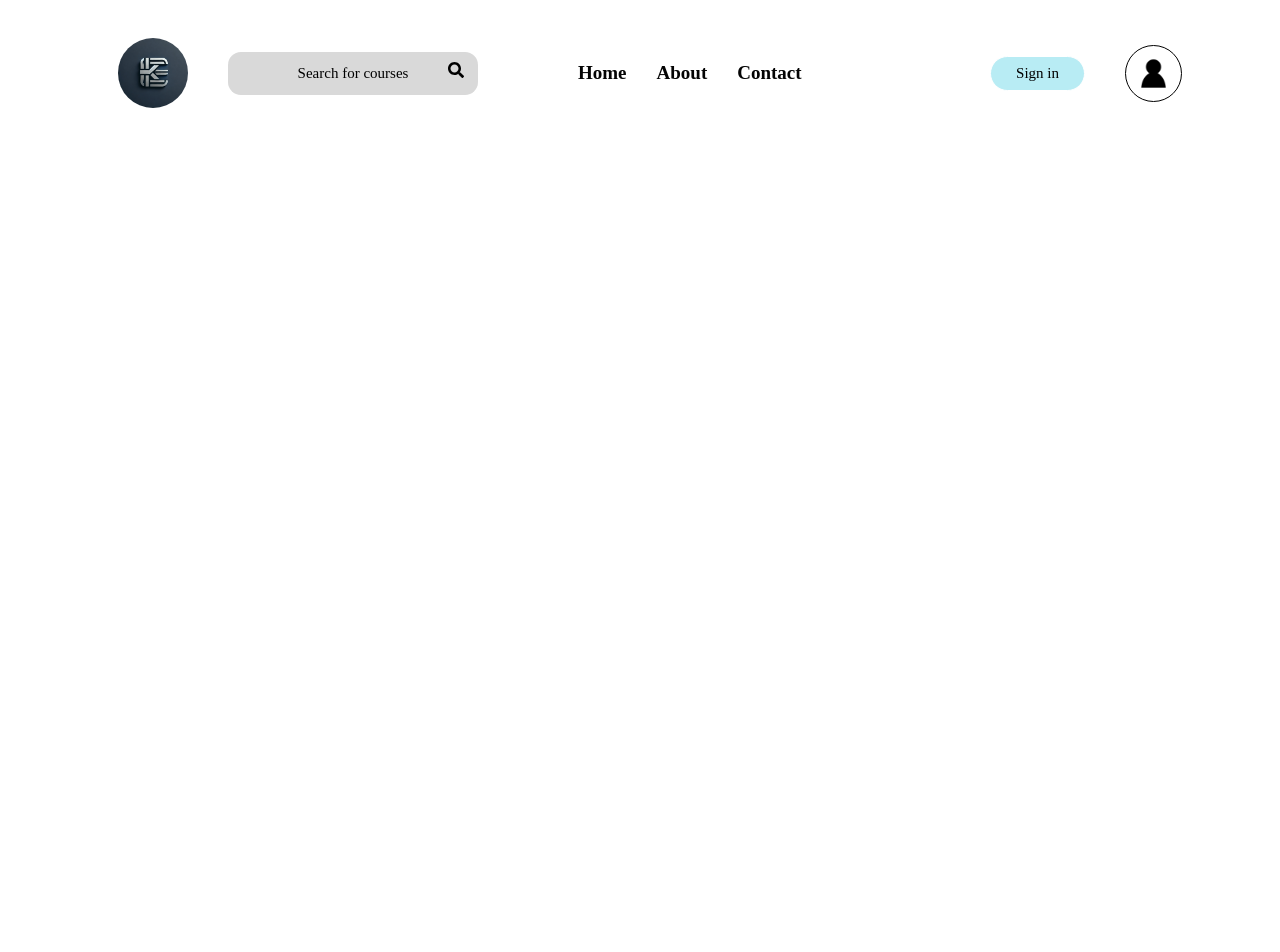
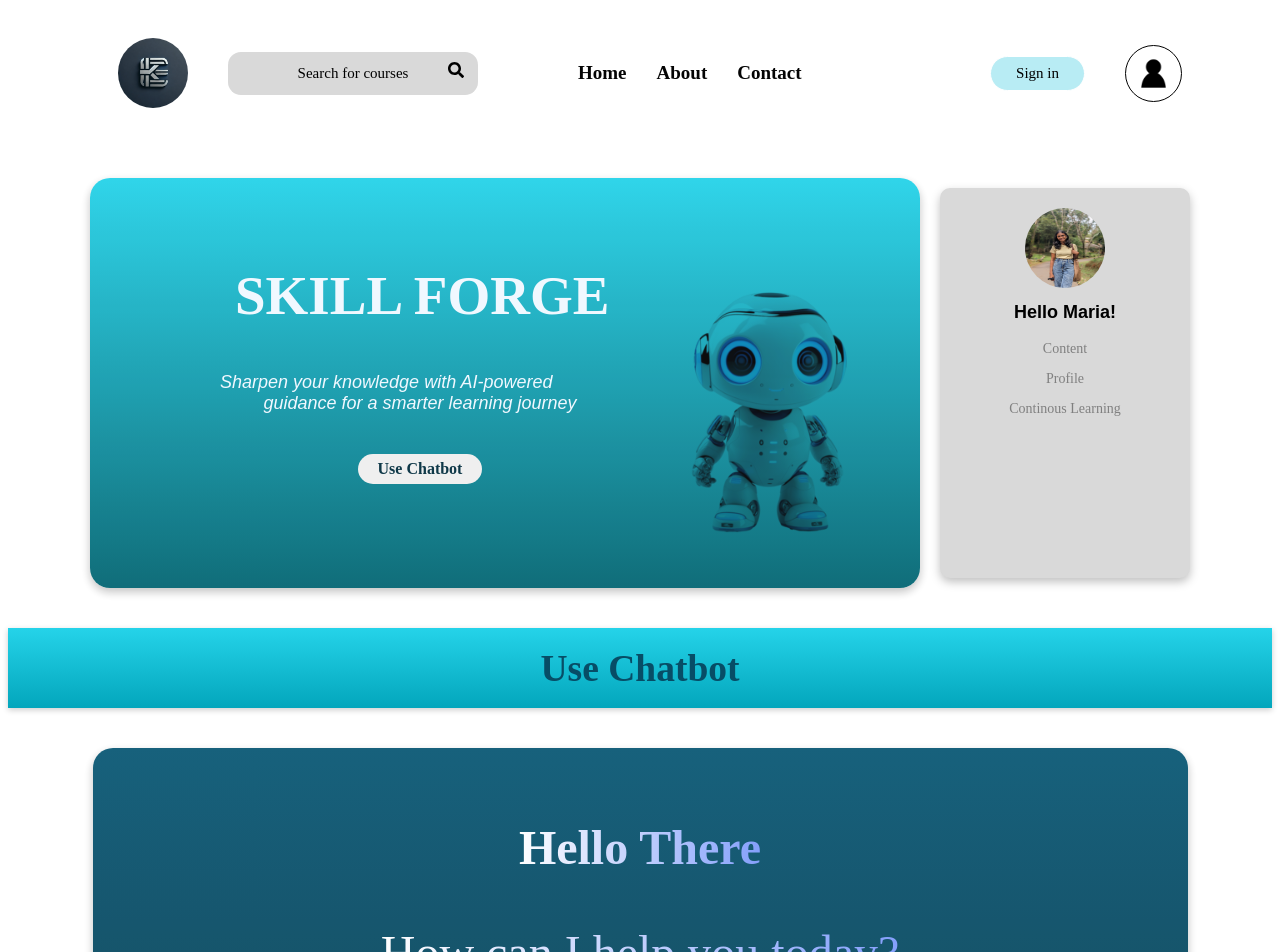
Before and after one commit to Bhanuka10/Capstone, a React (Vite) app in the folder KnowEdge-app/: page /myprofile in a window 1280 px wide. Shown: the top 952 px of the page. Before the commit the page ends 800 px from the top, so only its background shows below. Built offline with nearby package versions, Linux system fonts and the light colour scheme.

Commit message:
Update new one

```diff
--- a/KnowEdge-app/src/Pages/Myprofile/Myprofile.jsx
+++ b/KnowEdge-app/src/Pages/Myprofile/Myprofile.jsx
@@ -7,7 +7,9 @@ import ChatBot from '../../Components/ChatBot/ChatBot';
 const Myprofile = () => {
   return (
     <div>
-
+      <MyProfileHeader />
+      <ChatBotBanner />
+      <ChatBot />
     </div>
   );
 };
```
